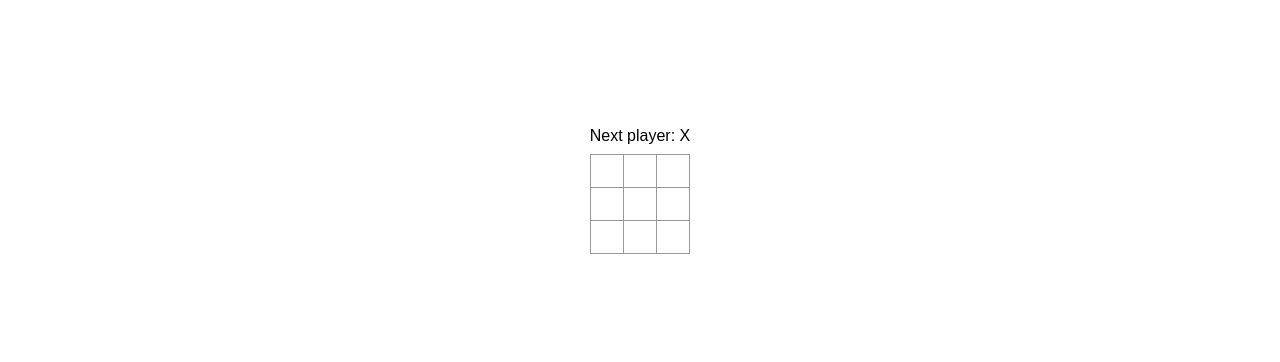
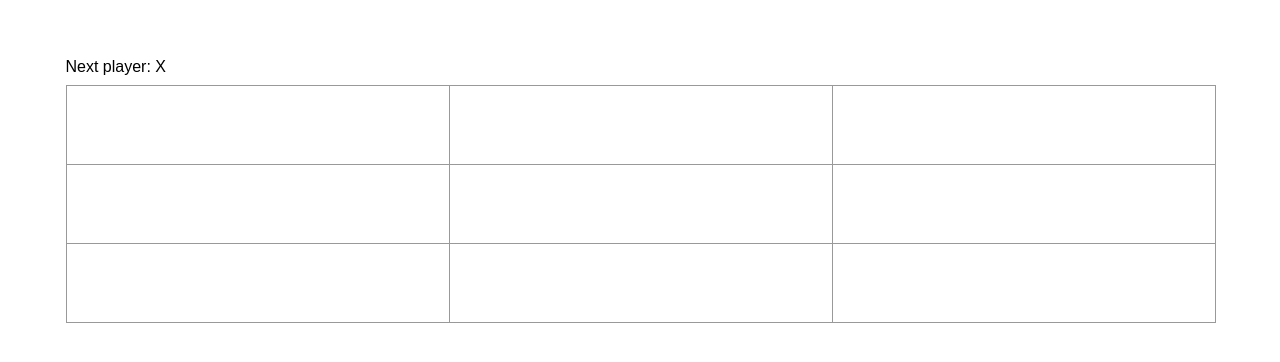
Before and after one commit to ericcorona1/ljg0t8, a React (Create React App) app in the folder src/: page / in a window 1280 px wide. Shown: the part 210-572 px from the top of the page. Built offline with nearby package versions, Linux system fonts and the light colour scheme.

Commit message:
created wrapper for all content

```diff
--- a/src/App.js
+++ b/src/App.js
@@ -30,8 +30,9 @@ export default function Board() {
     : "Next player: " + (xIsNext ? "X" : "O");
 
   return (
+    <div className="wrapper">
+      <div className="status">{status}</div>
       <div className="whole-board">
-      <div className="status">{status}</div>
         <div className="board-row">
           <Square value={squares[0]} onSquareClick={() => handleClick(0)} />
           <Square value={squares[1]} onSquareClick={() => handleClick(1)} />
@@ -46,6 +47,7 @@ export default function Board() {
           <Square value={squares[6]} onSquareClick={() => handleClick(6)} />
           <Square value={squares[7]} onSquareClick={() => handleClick(7)} />
           <Square value={squares[8]} onSquareClick={() => handleClick(8)} />
+        </div>
       </div>
     </div>
   );
--- a/src/styles.css
+++ b/src/styles.css
@@ -65,15 +65,15 @@ body {
   background: #fff;
   border: 1px solid #999;
   float: left;
-  font-size: 24px;
+  font-size: clamp(5rem, 20vw, 30rem);
   font-weight: bold;
   line-height: 34px;
-  height: 34px;
+  height: clamp(10vh,calc(30vh - 30vw), 30vh);
   margin-right: -1px;
   margin-top: -1px;
   padding: 0;
   text-align: center;
-  width: 34px;
+  width: 30vw;
 }
 
 .board-row:after {
```
Lines whose indentation alone changed are shown as unchanged.
